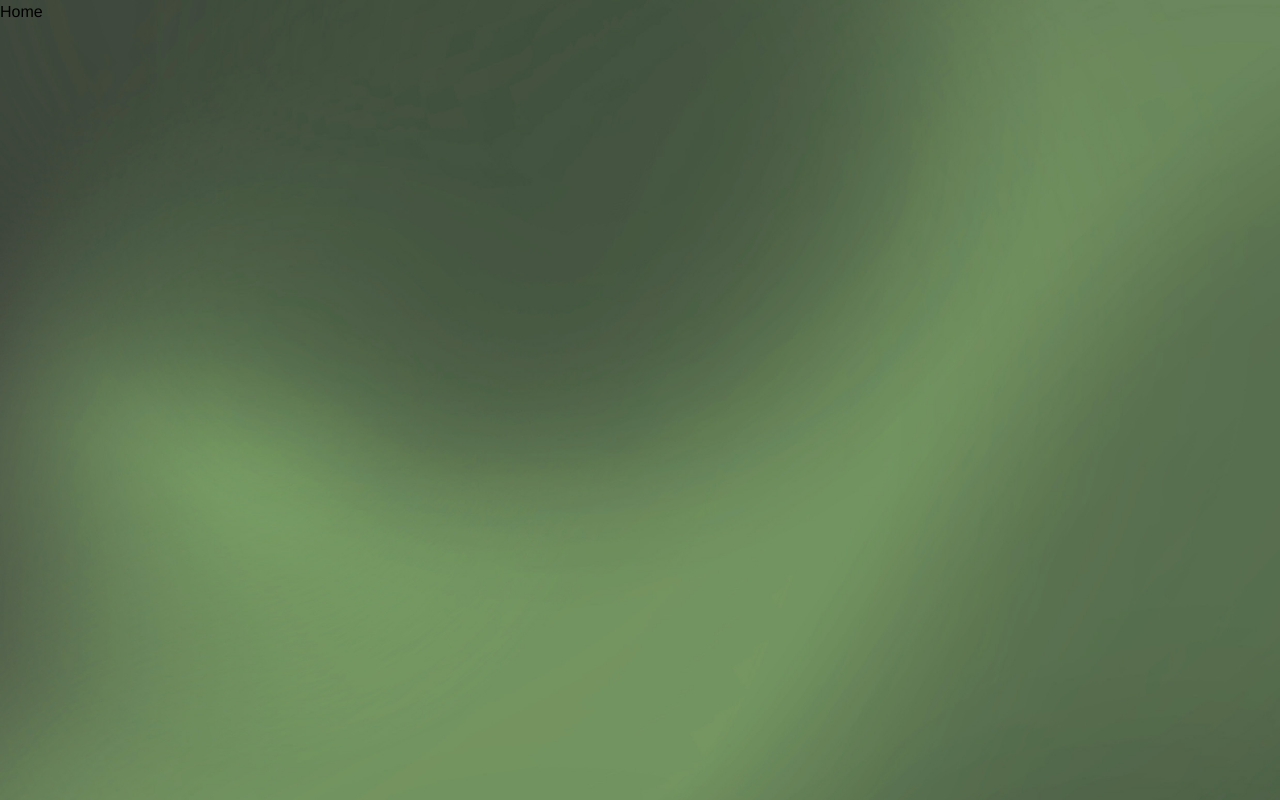
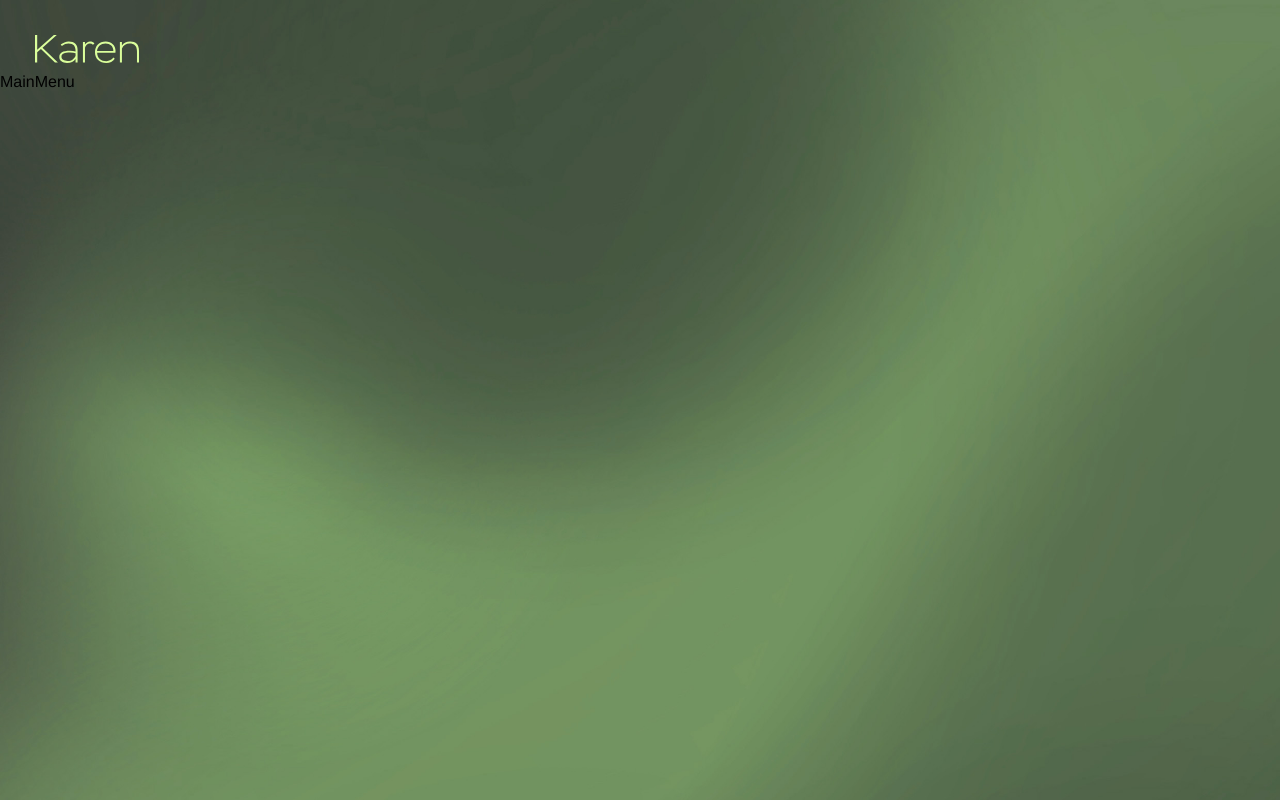
Before and after one commit to jsrois/rc2-final-project-rgiciar, a React (Vite) app in the folder frontend/: page /home in a window 1280 px wide. Built offline with nearby package versions, Linux system fonts and the light colour scheme.

Commit message:
Inicializada home page

```diff
--- /dev/null
+++ b/frontend/src/core/components/Header/Header.css
@@ -0,0 +1,4 @@
+.header img {
+    margin-top: 3.5rem;
+    margin-left: 3.5rem;
+}
--- /dev/null
+++ b/frontend/src/core/components/Header/Header.jsx
@@ -0,0 +1,10 @@
+import "./Header.css"
+import logo from "../../assets/images/logo_green.svg"
+
+export const Header = () => {
+  return (
+    <div className="header">
+        <img src={logo} alt="" />
+    </div>
+  )
+}
--- /dev/null
+++ b/frontend/src/core/components/MainMenu/MainMenu.jsx
@@ -0,0 +1,7 @@
+import "./MainMenu.css"
+
+export const MainMenu = () => {
+  return (
+    <div>MainMenu</div>
+  )
+}
--- /dev/null
+++ b/frontend/src/core/components/NavBar/NavBar.jsx
@@ -0,0 +1,10 @@
+import "./NavBar.css";
+
+
+export const NavBar = () => {
+  return (
+    <div className="navbar">
+
+    </div>
+  )
+}
--- a/frontend/src/core/pages/Home/Home.jsx
+++ b/frontend/src/core/pages/Home/Home.jsx
@@ -1,6 +1,14 @@
+import "./Home.css";
+import { Header } from "../../components/Header/Header";
+import { MainMenu } from "../../components/MainMenu/MainMenu";
+import { NavBar } from "../../components/NavBar/NavBar";
 
 export const Home = () => {
   return (
-    <div>Home</div>
+    <>
+      <Header />
+      <MainMenu />
+      <NavBar />
+    </>
   )
 }
```
Also changed, not shown: frontend/src/core/components/MainMenu/MainMenu.css (added), frontend/src/core/components/NavBar/NavBar.css (added).
